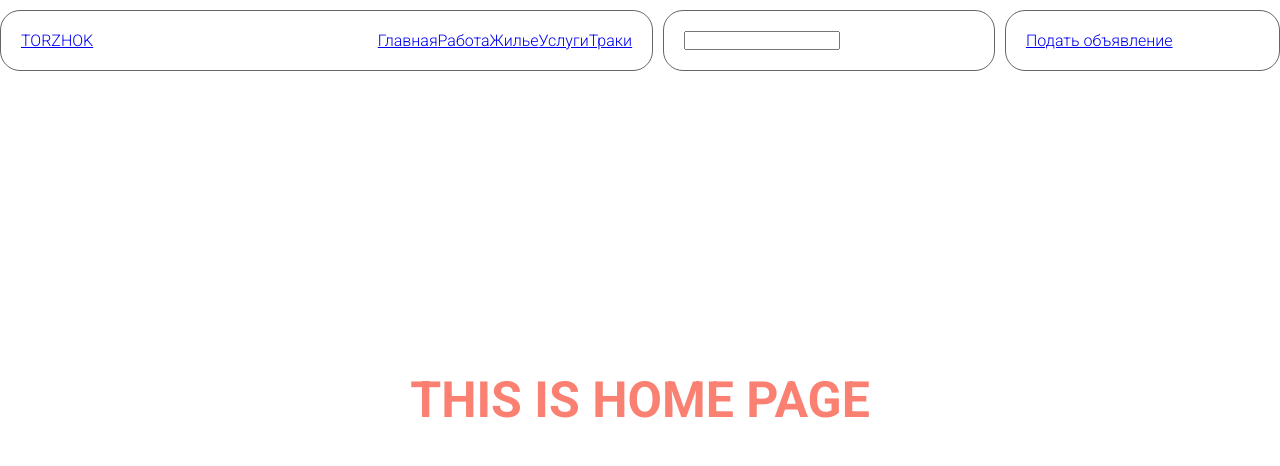
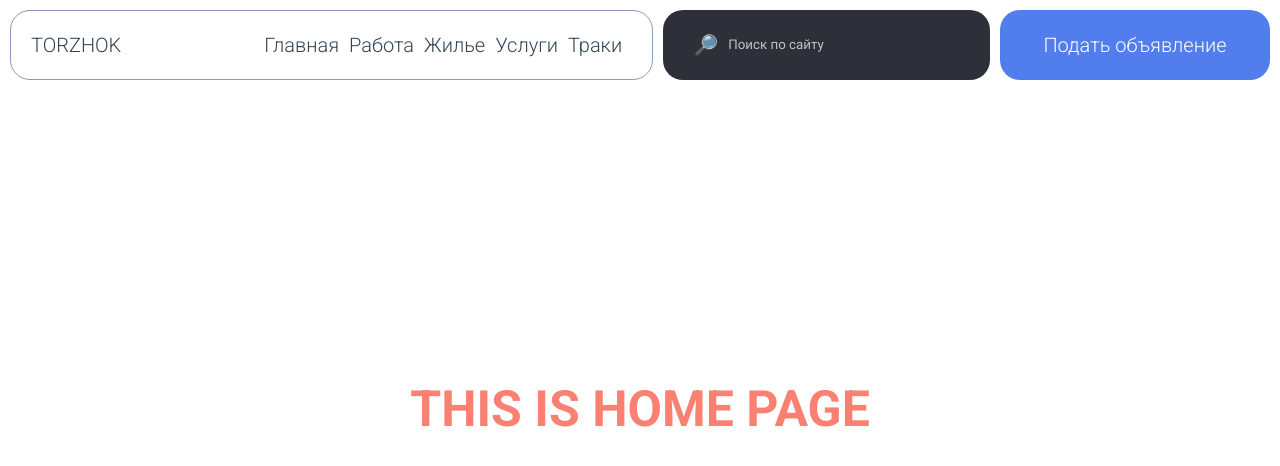
Before and after one commit to lvvNikolas/Torik, a React (Create React App) app: page / in a window 1280 px wide. Shown: the top 466 px of the page. Built offline with nearby package versions, Linux system fonts and the light colour scheme.

Commit message:
Работа со стилями
Добавил файл basic style с переменными для стилизации проекта
Добавил стилизацию на навбар
Стилизовал форму ( не до конца)

```diff
--- a/src/App.css
+++ b/src/App.css
@@ -2,16 +2,28 @@
 /* @tailwind base;
 @tailwind components;
 @tailwind utilities; */
-@import url('https://fonts.googleapis.com/css2?family=Roboto:ital,wght@0,300;0,700;0,900;1,700;1,900&display=swap');
+@import url('https://fonts.googleapis.com/css2?family=Roboto:ital,wght@0,300;0,400;0,500;0,700;0,900;1,700;1,900&display=swap');
+@import url('styles/base-styles.css');
 
 *{
     box-sizing: border-box;
     margin: 0;
     padding: 0;
     font-family: 'Roboto', sans-serif;
+    color: var(--main_font_color);
+}
+
+html{
+    font-size: 20px;
 }
 .App{
     min-height: 100vh;
     display: flex;
     flex-direction: column;
 }
+
+@media (max-width:480px) {
+    html{
+        font-size: 16px;
+    }
+}
--- a/src/components/adsForm/form_container.js
+++ b/src/components/adsForm/form_container.js
@@ -17,7 +17,7 @@ const FormContainer = ({data}) =>{
 
     return(
         <div className="adsForm__form-container">
-            <p>Отмеченные "*" пункты обязательны для заполнения</p>
+            <p className="adsForm__form-note">Отмеченные "*" пункты обязательны для заполнения</p>
             {
                 data && forms[idFormHandler()]
             }
--- a/src/components/adsForm/rent_form.js
+++ b/src/components/adsForm/rent_form.js
@@ -134,7 +134,7 @@ const RentForm = () => {
                     />
 
                     {/* Доп форма */}
-                    <button type="button" onClick={handleExtend}>
+                    <button type="button" onClick={handleExtend} className = {'adsForm__more-btn'}>
                         {handleExtendText()}
                     </button>
 
--- a/src/components/adsForm/services_form.js
+++ b/src/components/adsForm/services_form.js
@@ -103,7 +103,7 @@ const ServicesForm = () =>{
                     />
 
                   {/* Доп форма */}
-                    <button type="button" onClick={handleExtend}>
+                    <button type="button" onClick={handleExtend} className = {'adsForm__more-btn'}>
                         {handleExtendText()}
                     </button>
 
--- a/src/components/nav/nav_bar.css
+++ b/src/components/nav/nav_bar.css
@@ -3,16 +3,22 @@
     width: 100%;
     margin: 0 auto;
     display:flex;
-    padding-top: 10px;
+    padding: 10px;
+    padding-bottom: 0;
+    position: sticky;
+    top: 0;
+    z-index: 1000;
 }
 .nav__part{
     border-radius: 20px;
     padding: 20px;
     display: flex;
+    align-items: center;
 }
 .navBar__navigation{
     flex-basis: 700px;
-    border: 1px solid #656565;
+    border: 1px solid var(--border_color);
+    background: var(--main_bg);
     flex-grow: 1;
     justify-content: space-between;
     transition: flex 0.3s;
@@ -20,25 +26,71 @@
 .navBar__navigation-container{
     display: flex;
 }
+.navigation__item{
+    color: var(--main_font_color);
+    text-decoration: none;
+    margin-right: 10px;
+    font-size: var(--text_zise);
+    font-weight: var(--text_weight);
+}
+.navigation__item:hover{
+    color: var(--active_color);
+}
 .navBar__right{
     flex-basis: 675px;
     display: flex;
     flex-grow: 1;
 }
 .navBar__seachBar{
-    width: 300px;
+    /* max-width: 300px; */
+    width: 100%;
     flex-grow: 1;
-    border: 1px solid #656565;
+    background: var(--black_accent);
     margin-right: 10px;
     margin-left: 10px;
     transition: width 0.3s;
+    display: flex;
+    padding: 0 30px;
+    position: relative;
+    align-items: center;
+}
+.navBar__seachBar::before{
+    content: '🔎';
+}
+.navBar__seachBar input{
+    background: none;
+    border: none;
+    border-bottom: 1px solid var(--black_accent);
+    width: 100%;
+    padding: 10px;
+    color: var(--reverse_font_color);
+    transition: border var(--transtion_time);
+}
+.navBar__seachBar input::placeholder{
+    color:var(--reverse_font_color);
+    opacity: 0.7;
+}
+.navBar__seachBar input:focus{
+    outline: none;
+    border-bottom: 1px solid var(--reverse_font_color);
 }
 .navBar__addAds{
-    width: 275px;
-    border: 1px solid #656565;
-    transition: width 0.3s;
+    width: var(--btn_long_width);
+    display: flex;
+    align-items: center;
+    flex-shrink: 0;
+    justify-content: center;
+    transition: width var(--transtion_time), letter-spacing var(--transtion_time);
     white-space:nowrap;
+    background-color: var(--btn_bg);
+    font-size: var(--text_zise);
+    height: var(--active-el_height);
+    font-weight: var(--text_weight);
 }
+.navBar__addAds:hover{
+    width: 310px;
+}
+
 .nav_logo{
     margin-right: auto;
 }
@@ -78,7 +130,6 @@
     flex-grow: 0;
     padding: 20px 0;
     overflow: hidden;
-
 }
 .searchFocusNavigationSize{
     width: 0;
@@ -86,12 +137,15 @@
     padding: 0;
     overflow: hidden;
 }
+
 @media (max-width:950px) {
     .navBar__right{
-        width: 100%;
+        width: calc(100% - 20px);
         display: flex;
         position: fixed;
         bottom: 10px;
+        left: 10px;
+        z-index: 100;
     }
     .navBar__seachBar{
         margin-left:0px;
--- a/src/components/nav/nav_bar.js
+++ b/src/components/nav/nav_bar.js
@@ -29,6 +29,7 @@ const NavBar = () =>{
     }
 
     const buttonSearchHandler = () =>{
+
         return isSearch && window.innerWidth < 550 ?
         'navBar__addAds nav__part searchFocusBtnSize':
         'navBar__addAds nav__part'
@@ -69,13 +70,14 @@ const NavBar = () =>{
             <div className="navBar__right">
                 <div className={"navBar__seachBar nav__part"}>
                     <input
+                    placeholder="Поиск по сайту"
                     onFocus={()=>setisSearch(true)}
                     onBlur ={()=>setisSearch(false)}
                     />
                 </div>
-                <div className={buttonSearchHandler()}>
-                    <Link to={FORM.route} className="navBarAddAds">Подать объявление</Link>
-                </div>
+                <Link to={FORM.route}  className={`${buttonSearchHandler()} active_btn`}>
+                    Подать объявление
+                </Link>
             </div>
 
 
--- a/src/pages/ads_from/ads_form.js
+++ b/src/pages/ads_from/ads_form.js
@@ -37,9 +37,9 @@ const AdsForm = () => {
     }
     return(
         <div className="adsForm">
-            <button type="button" onClick={handleReturn}>Назад</button>
+            <button type="button" className = "adsForm__back" onClick={handleReturn}>Назад</button>
             <h2 className = "adsForm__form-title">Добавить объявление</h2>
-            <h3 className = "adsForm__form-sub-title">Категории</h3>
+            <h3 className = "adsForm__form-sub-title">Тип объявления</h3>
             <CategoriesGroupe data={categories} setData = {setCategories}/>
             <FormContainer data={categories}/>
         </div>
--- /dev/null
+++ b/src/styles/base-styles.css
@@ -0,0 +1,117 @@
+/* ПЕРЕМЕННЫЕ ----------------------------- */
+
+:root{
+    /* colors */
+    --card_bg:#F6F6F6;
+    --input_bg:#F4F7FA;
+    --link_color:#4F3BFF;
+    --btn_bg:#517DED;
+    --active_color:#517DED;
+    --btn_color:#fff;
+    --main_bg:#fff;
+    --money_color:#358489;
+    --border_color:#869DB5;
+    --innactive_text_color:#869DB5;
+    --location_color:#4982B7;
+    --hashtag_color:#626262;
+    --black_accent:#2D3038;
+    --main_font_color:#334454;
+    --reverse_font_color:#fff;
+     /* опционально (в разработке)
+        цвет категорий( для объявлений, услуг и типа недвижки)
+     */
+    --category_color:#D17810;
+
+
+    /* paddings */
+    --noimage_card_long_padding: 30px;
+    --noimage_card_long_padding_mobile:20px;
+    --image_card_long_padding: 30px 30px 30px 25px;
+    --image_card_long_padding_mobile: 20px;
+    --card_short_padding:20px;
+    --togglers_horizontal_padding:0 30px;
+
+     /* margins */
+    --section_margin_bottom: 90px;
+    --title_margin_bottom:45px;
+    --title_margin_bottom_mobile:30px;
+    --card_text_margin_regular:20px;
+    --card_text_margin_small:15px;
+
+    /* radius */
+    --radius:20px;
+
+    /* heights */
+    --btn_long_width:270px;
+    --btn_short_width:170px;
+    --active-el_height:70px;
+    --active-el_height_mobile:50px;
+
+    /*fonts sizes*/
+    --main_title_size:3.2rem;
+    --page_title_size:2.4rem;
+    --card_title_size:1.6rem;
+    --card_title_small_size:1rem;
+    --text_size:1rem;
+    --text_small_zise:0.8rem;
+
+     /*fonts weights*/
+     --title_weight:800;
+     --text_weight:300;
+
+    /*fonts styles*/
+    --title_style:italic;
+    --text_style:normal;
+
+    /*transition time*/
+    --transtion_time:0.3s;
+    --transtion_time--long:0.6s
+}
+
+
+/* ВСПОМОГАТЕЛЬНЫЕ КЛАССЫ ----------------------------- */
+.section__container{
+    max-width: 1400px;
+    width: 100%;
+    margin: 0 auto;
+    padding: 10px;
+}
+.main__title{
+    font-weight: 800;
+    font-style: italic;
+    font-size: 3.2rem;
+}
+.section__title{
+    font-weight: 800;
+    font-style: italic;
+    font-size: 2.4rem;
+}
+.card__title--big{
+    font-weight: 800;
+    font-size: 1.6rem;
+}
+.card__title--small{
+    font-weight: 800;
+    font-size: 1rem;
+}
+.text{
+    font-weight: 300;
+    font-size: 1rem;
+}
+.text--small{
+    font-weight: 300;
+    font-size: 0.8rem;
+}
+
+.active_btn{
+    color: var(--btn_color);
+    background: var(--btn_bg);
+    transition: letter-spacing var(--transtion_time);
+    text-decoration: none;
+}
+
+
+/*HOVER И ACTIVE ЭФФЕКТЫ ----------------------------- */
+.active_btn:hover{
+    letter-spacing:0.1rem
+}
```
Also changed, not shown: src/components/adsForm/job_form.js (+5 -3 lines), src/components/adsForm/pricing.js (+17 -5 lines), src/constants/pricing.js (+24 -1 lines), src/pages/ads_from/ads_form.css (+123 -7 lines).
